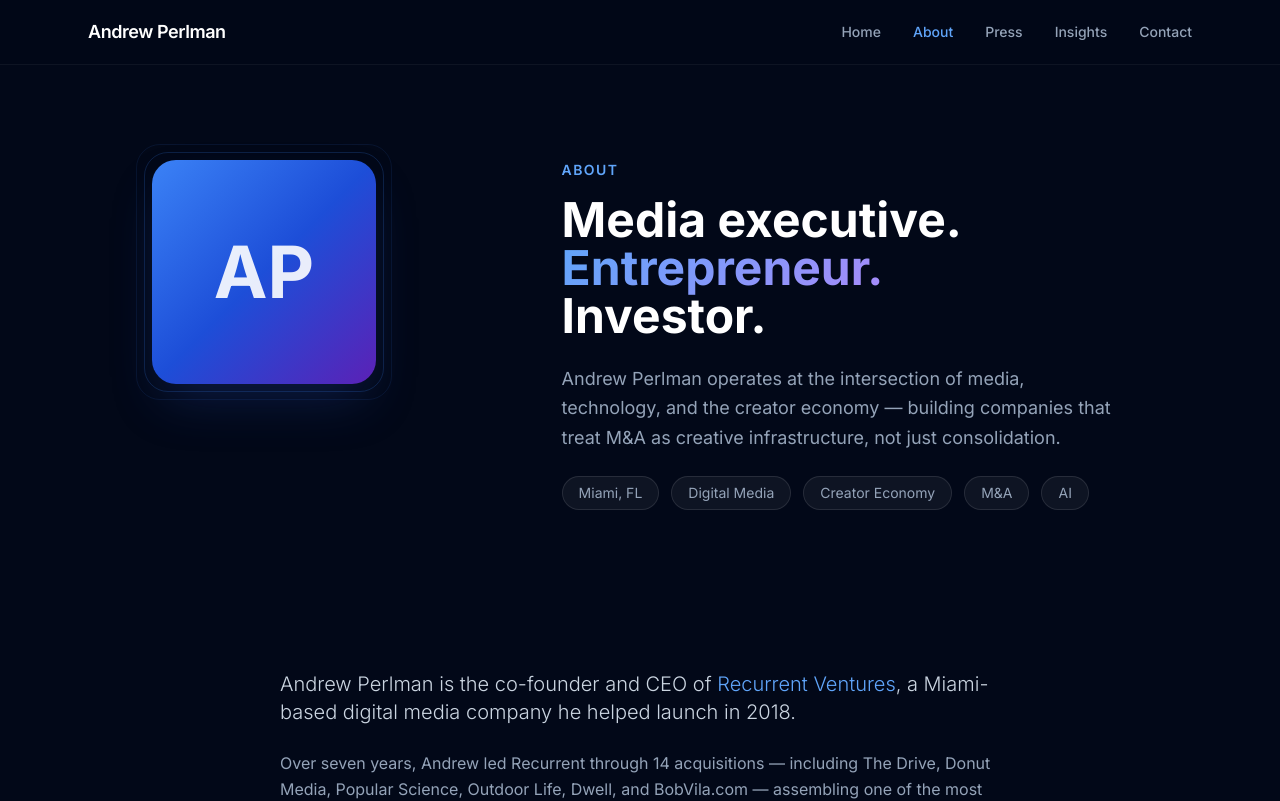
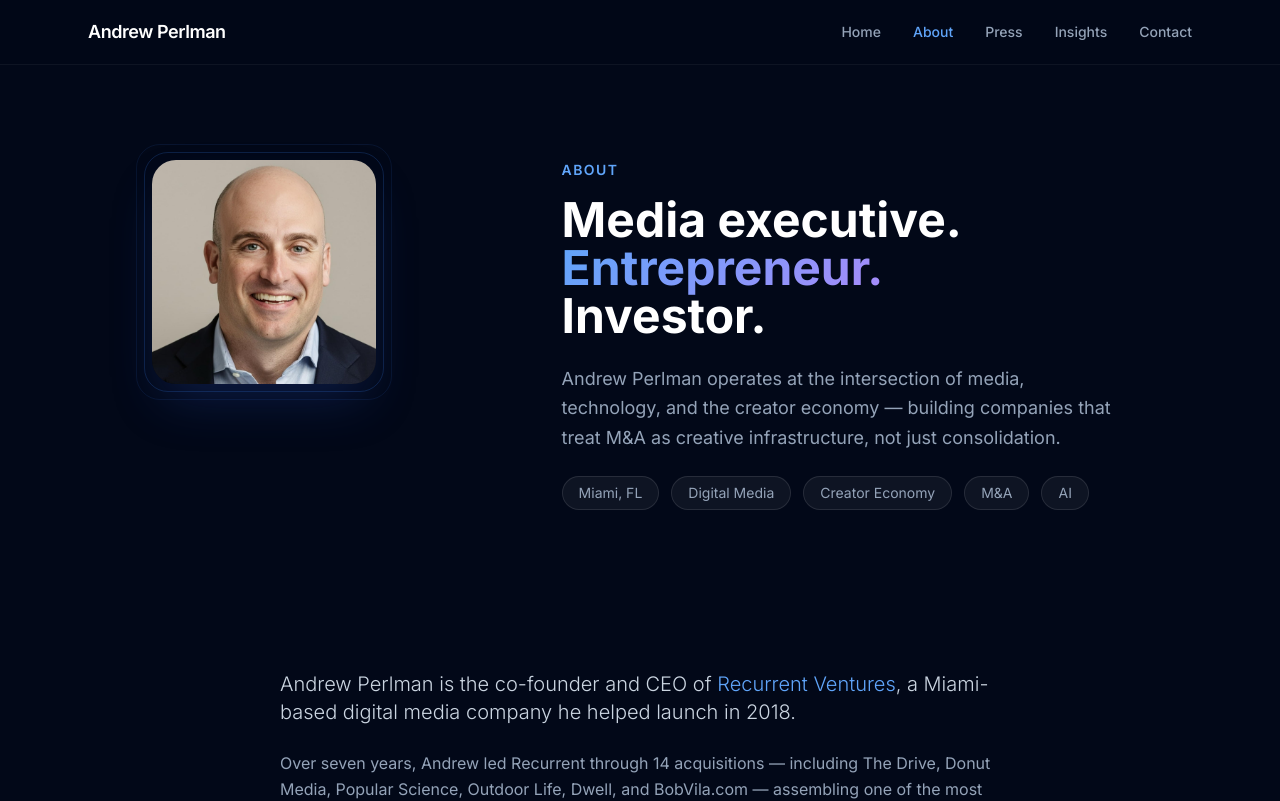
Before and after one commit to andrewdperlman-ux/perlman-ai-, a Next.js app: page /about in a window 1280 px wide. Shown: the top 801 px of the page. Built offline with nearby package versions, Linux system fonts and the light colour scheme.

Commit message:
Fix Vercel deploy: remove static export, let Vercel handle Next.js natively

```diff
--- a/next.config.js
+++ b/next.config.js
@@ -1,6 +1,5 @@
 /** @type {import('next').NextConfig} */
 const nextConfig = {
-  output: 'export',
   trailingSlash: true,
   images: {
     unoptimized: true,
--- a/src/app/about/page.tsx
+++ b/src/app/about/page.tsx
@@ -21,10 +21,11 @@ export default function About() {
             <div className="md:col-span-2 flex justify-center md:justify-start">
               <FadeInSection>
                 <div className="relative">
-                  {/* Gradient avatar */}
-                  <div className="w-56 h-56 rounded-3xl bg-gradient-to-br from-blue-500 via-blue-700 to-violet-800 flex items-center justify-center shadow-2xl shadow-blue-900/40">
-                    <span className="text-7xl font-bold text-white/90 select-none">AP</span>
-                  </div>
+                  <img
+                    src="/headshot.jpg"
+                    alt="Andrew Perlman"
+                    className="w-56 h-56 rounded-3xl object-cover object-top shadow-2xl shadow-blue-900/40"
+                  />
                   {/* Decorative ring */}
                   <div className="absolute -inset-2 rounded-3xl border border-blue-500/20" />
                   <div className="absolute -inset-4 rounded-3xl border border-blue-500/10" />
```
Also changed, not shown: public/headshot.jpg (added), vercel.json.
